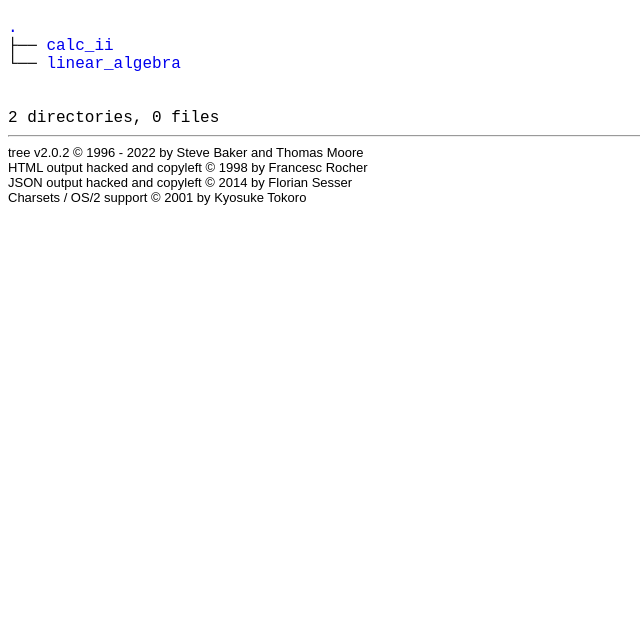
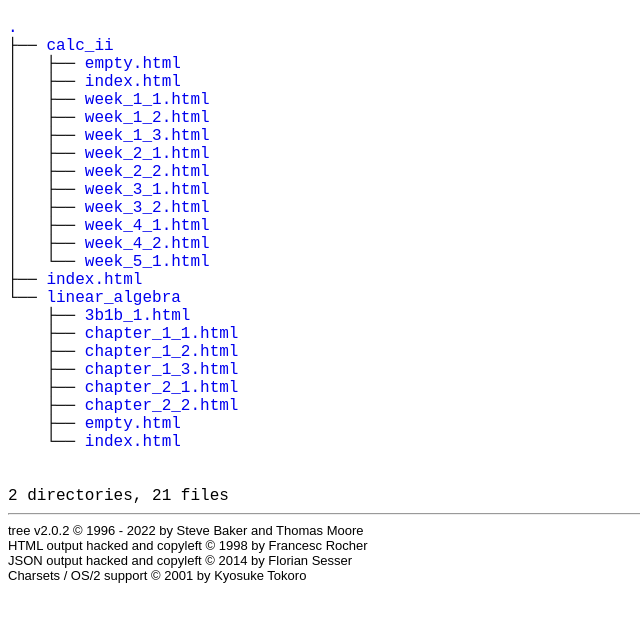
Before and after one commit to joelmcallister/joelmcallister.github.io, a plain HTML site: page notes/index.html in a window 1280 px wide. Shown: the part 61-682 px from the top of the page, without its empty margins (0-640 px from the left). Drawn offline with Linux system fonts and the light colour scheme.

Commit message:
added subdirs

```diff
--- a/notes/index.html
+++ b/notes/index.html
@@ -27,10 +27,31 @@
 	<h1>Directory Tree</h1><p>
 	<a href=".">.</a><br>
 	├── <a href="./calc_ii/">calc_ii</a><br>
+	│   ├── <a href="./calc_ii/empty.html">empty.html</a><br>
+	│   ├── <a href="./calc_ii/index.html">index.html</a><br>
+	│   ├── <a href="./calc_ii/week_1_1.html">week_1_1.html</a><br>
+	│   ├── <a href="./calc_ii/week_1_2.html">week_1_2.html</a><br>
+	│   ├── <a href="./calc_ii/week_1_3.html">week_1_3.html</a><br>
+	│   ├── <a href="./calc_ii/week_2_1.html">week_2_1.html</a><br>
+	│   ├── <a href="./calc_ii/week_2_2.html">week_2_2.html</a><br>
+	│   ├── <a href="./calc_ii/week_3_1.html">week_3_1.html</a><br>
+	│   ├── <a href="./calc_ii/week_3_2.html">week_3_2.html</a><br>
+	│   ├── <a href="./calc_ii/week_4_1.html">week_4_1.html</a><br>
+	│   ├── <a href="./calc_ii/week_4_2.html">week_4_2.html</a><br>
+	│   └── <a href="./calc_ii/week_5_1.html">week_5_1.html</a><br>
+	├── <a href="./index.html">index.html</a><br>
 	└── <a href="./linear_algebra/">linear_algebra</a><br>
+	&nbsp;&nbsp;&nbsp; ├── <a href="./linear_algebra/3b1b_1.html">3b1b_1.html</a><br>
+	&nbsp;&nbsp;&nbsp; ├── <a href="./linear_algebra/chapter_1_1.html">chapter_1_1.html</a><br>
+	&nbsp;&nbsp;&nbsp; ├── <a href="./linear_algebra/chapter_1_2.html">chapter_1_2.html</a><br>
+	&nbsp;&nbsp;&nbsp; ├── <a href="./linear_algebra/chapter_1_3.html">chapter_1_3.html</a><br>
+	&nbsp;&nbsp;&nbsp; ├── <a href="./linear_algebra/chapter_2_1.html">chapter_2_1.html</a><br>
+	&nbsp;&nbsp;&nbsp; ├── <a href="./linear_algebra/chapter_2_2.html">chapter_2_2.html</a><br>
+	&nbsp;&nbsp;&nbsp; ├── <a href="./linear_algebra/empty.html">empty.html</a><br>
+	&nbsp;&nbsp;&nbsp; └── <a href="./linear_algebra/index.html">index.html</a><br>
 <br><br><p>
 
-2 directories, 0 files
+2 directories, 21 files
 
 </p>
 	<hr>
--- a/notes/linear_algebra/empty.html
+++ /dev/null
@@ -1,32 +0,0 @@
-<html>
-    <head>
-        <script src="https://cdnjs.cloudflare.com/ajax/libs/mathjax/2.7.4/latest.js?config=AM_CHTML"></script>
-        <style>
-            body {
-                font-family: Arial, Helvetica, sans-serif;
-                white-space: pre-line;
-            }
-
-            a {
-                color: blue;
-            }
-
-            h1, h2, h3, h4 {
-                margin: 0;
-                display: inline-block;
-            }
-
-            in {
-                display: inline-block;
-                margin-left: 30px;
-            }
-
-            .blue {
-                color: blue;
-            }
-        </style>
-    </head>
-    <body>
-
-    </body>
-</html>
```
Also changed, not shown: notes/calc_ii/week_5_1.html (+26 -2 lines), notes/empty.html (renamed from notes/calc_ii/empty.html).
